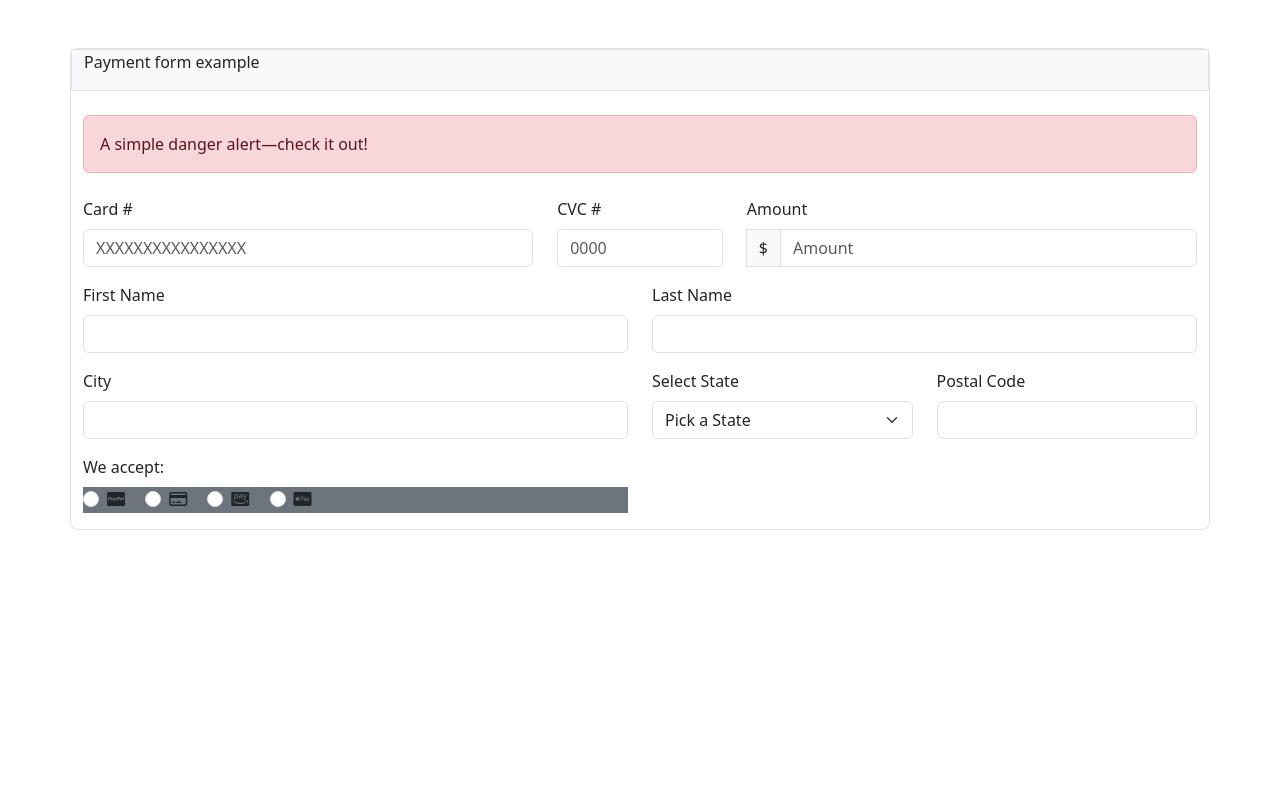
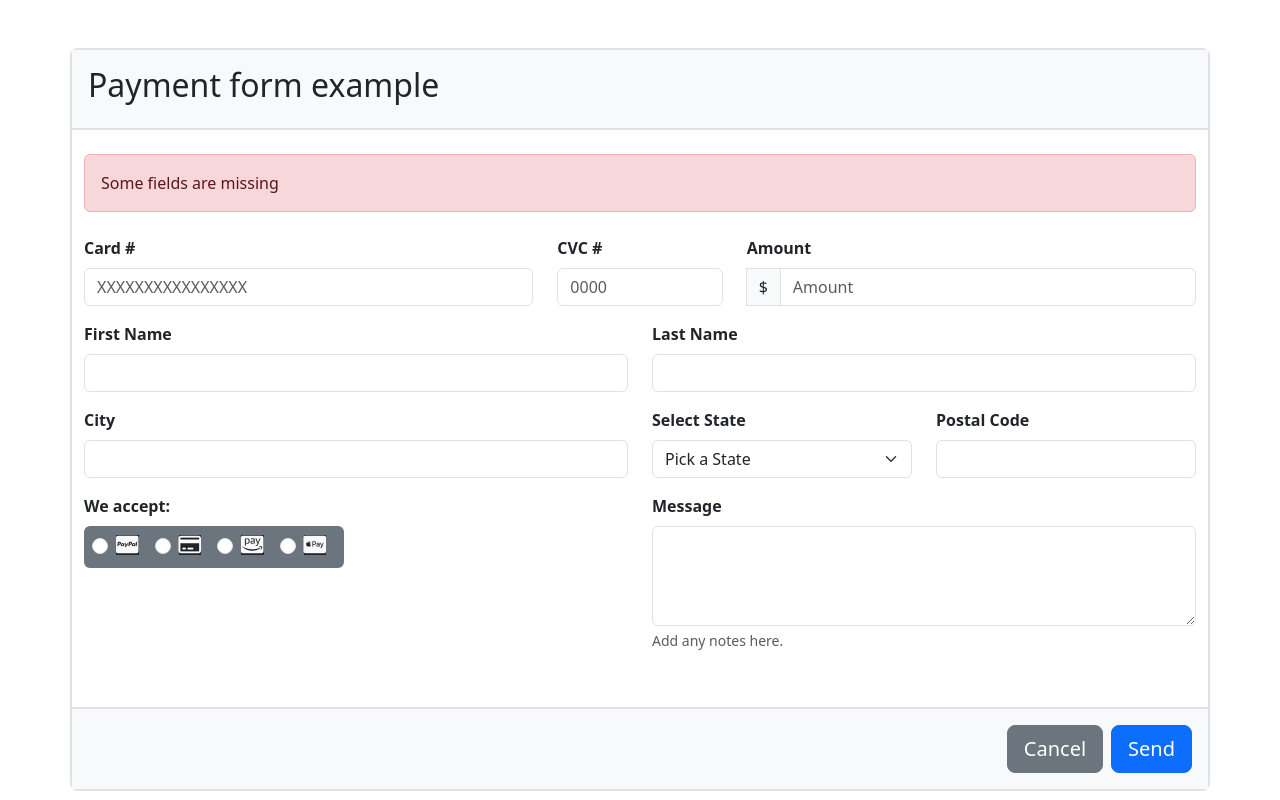
Before and after one commit to 4GeeksAcademy/fs-pt-115-SergioSanPedro-Forms, a plain HTML site: page index.html in a window 1280 px wide. Drawn offline with nearby package versions, Linux system fonts and the light colour scheme.

Commit message:
cambios2

```diff
--- a/index.html
+++ b/index.html
@@ -13,51 +13,61 @@
 </head>
 
 <body>
+
     <div class="container">
-        <div class="row border mt-5 rounded-3">
-            <div class="bg-light border">
-                <p>Payment form example</p>
+        <form class="row border border-2 mt-5 rounded-3 needs-validation" novalidate>
+            <div class="d-flex align-items-center bg-light border-bottom border-2 p-3">
+                <h2>Payment form example</h2>
             </div>
 
             <div>
                 <div class="alert alert-danger my-4" role="alert">
-                    A simple danger alert—check it out!
+                    Some fields are missing
                 </div>
             </div>
 
             <div class="col-md-5 mb-3">
-                <label for="inputCard" class="form-label">Card #</label>
+                <label for="inputCard" class="form-label fw-semibold">Card #</label>
                 <input type="number" class="form-control" id="inputCard" placeholder="XXXXXXXXXXXXXXXX">
 
             </div>
             <div class="col-md-2 mb-3">
-                <label for="inputCvc" class="form-label">CVC #</label>
+                <label for="inputCvc" class="form-label fw-semibold">CVC #</label>
                 <input type="number" class="form-control" id="inputCvc" placeholder="0000">
             </div>
 
             <div class="input-group col mb-3">
-                <label for="inputAmount" class="input-group form-label">Amount</label>
+                <label for="inputAmount" class="input-group form-label fw-semibold">Amount</label>
                 <span class="input-group-text">$</span>
                 <input type="number" class="form-control" id="inputAmount" placeholder="Amount">
             </div>
 
             <!--First and Last Name-->
             <div class="col-md-6 mb-3">
-                <label for="inputFirstName" class="form-label">First Name</label>
-                <input type="text" class="form-control" id="inputFirstName">
+                <label for="validationCustom03" class="form-label fw-semibold">First Name</label>
+                <input type="text" class="form-control" id="validationCustom03" required>
+                <div class="invalid-feedback">
+                    Please provide a Name.
+                </div>
             </div>
             <div class="col-md-6 mb-3">
-                <label for="inputLastName" class="form-label">Last Name</label>
-                <input type="text" class="form-control" id="inputLastName">
+                <label for="validationCustom03" class="form-label fw-semibold">Last Name</label>
+                <input type="text" class="form-control" id="validationCustom03" required>
+                <div class="invalid-feedback">
+                    Please provide a Last Name.
+                </div>
             </div>
 
             <!--City, State and Postal-->
             <div class="col-md-6 mb-3">
-                <label for="inputCity" class="form-label">City</label>
-                <input type="text" class="form-control" id="inputCity">
+                <label for="validationCustom03" class="form-label fw-semibold">City</label>
+                <input type="text" class="form-control" id="validationCustom03" required>
+                <div class="invalid-feedback">
+                    Please provide a valid City.
+                </div>
             </div>
             <div class="col-md-3 mb-3">
-                <label for="state" class="form-label">Select State</label>
+                <label for="state" class="form-label fw-semibold">Select State</label>
                 <select class="form-select" id="state" aria-label="Default select example">
                     <option selected>Pick a State</option>
                     <option value="1">State 1</option>
@@ -66,46 +76,84 @@
                 </select>
             </div>
             <div class="col-md-3 mb-3">
-                <label for="postalCode" class="form-label">Postal Code</label>
+                <label for="postalCode" class="form-label fw-semibold">Postal Code</label>
                 <input type="number" class="form-control" id="postalCode">
             </div>
 
             <!--Type pay and Message-->
-            <div class="col-md-6 mb-3">
-                <label for="typePay" class="form-label">We accept:</label><br>
-                <div class="bg-secondary">
+            <div class="col-md-3 mb-3">
+                <label for="typePay" class="form-label fw-semibold">We accept:</label><br>
+                <div class="bg-secondary p-2 rounded-2 d-flex justify-content-between">
                     <div class="form-check form-check-inline">
                         <input class="form-check-input" type="radio" name="inlineRadioOptions" id="inlineRadio1"
                             value="option1">
                         <label class="form-check-label" for="inlineRadio1"><i
-                                class="fa-brands fa-cc-paypal"></i></label>
+                                class="fa-brands fa-cc-paypal text-light bg-dark fs-5"></i></label>
                     </div>
                     <div class="form-check form-check-inline">
                         <input class="form-check-input" type="radio" name="inlineRadioOptions" id="inlineRadio2"
                             value="option2">
                         <label class="form-check-label" for="inlineRadio2"><i
-                                class="fa-regular fa-credit-card"></i></label>
+                                class="fa-regular fa-credit-card text-light bg-dark fs-5"></i></label>
                     </div>
                     <div class="form-check form-check-inline">
                         <input class="form-check-input" type="radio" name="inlineRadioOptions" id="inlineRadio3"
                             value="option3">
                         <label class="form-check-label" for="inlineRadio3"><i
-                                class="fa-brands fa-cc-amazon-pay"></i></label>
+                                class="fa-brands fa-cc-amazon-pay text-light bg-dark fs-5"></i></label>
                     </div>
                     <div class="form-check form-check-inline">
                         <input class="form-check-input" type="radio" name="inlineRadioOptions" id="inlineRadio3"
                             value="option3">
                         <label class="form-check-label" for="inlineRadio3"><i
-                                class="fa-brands fa-cc-apple-pay"></i></label>
+                                class="fa-brands fa-cc-apple-pay text-light bg-dark fs-5"></i></label>
                     </div>
                 </div>
+            </div>
+
+            <div class="col-md-3"></div>
+
+
+            <!--Message-->
+            <div class="col-md-6 mb-5">
+                <label class="form-label fw-semibold" for="message">Message</label>
+                <textarea class="form-control" id="message" style="height: 100px"
+                    aria-describedby="addNotes"></textarea>
+                <div id="addNotes" class="form-text">Add any notes here.</div>
+
+            </div>
+
+            <!--Buttons Cancel and Submit-->
+            <div class="col-md-12 bg-light d-flex justify-content-end p-3 gap-2 border-top border-2 mt-2">
+                <button type="button" class="btn btn-secondary btn-lg">Cancel</button>
+                <button type="submit" class="btn btn-primary btn-lg">Send</button>
             </div>
 
 
 
 
-        </div>
+        </form>
     </div>
+    <script>
+        (() => {
+            'use strict'
+
+            // Fetch all the forms we want to apply custom Bootstrap validation styles to
+            const forms = document.querySelectorAll('.needs-validation')
+
+            // Loop over them and prevent submission
+            Array.from(forms).forEach(form => {
+                form.addEventListener('submit', event => {
+                    if (!form.checkValidity()) {
+                        event.preventDefault()
+                        event.stopPropagation()
+                    }
+
+                    form.classList.add('was-validated')
+                }, false)
+            })
+        })()
+    </script>
 
 </body>
 
```
